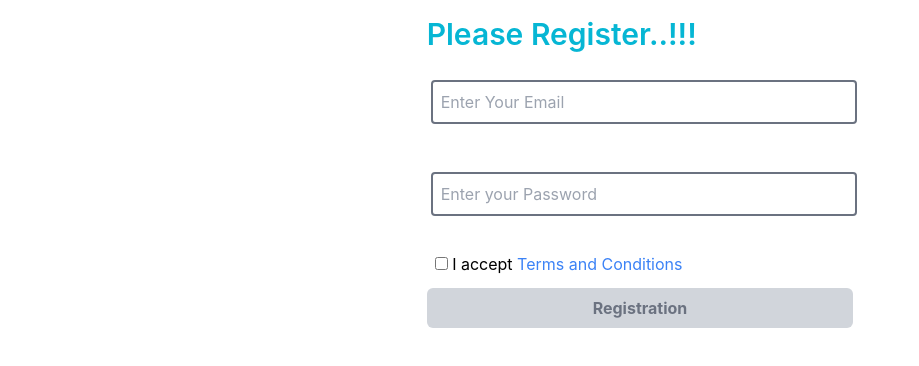
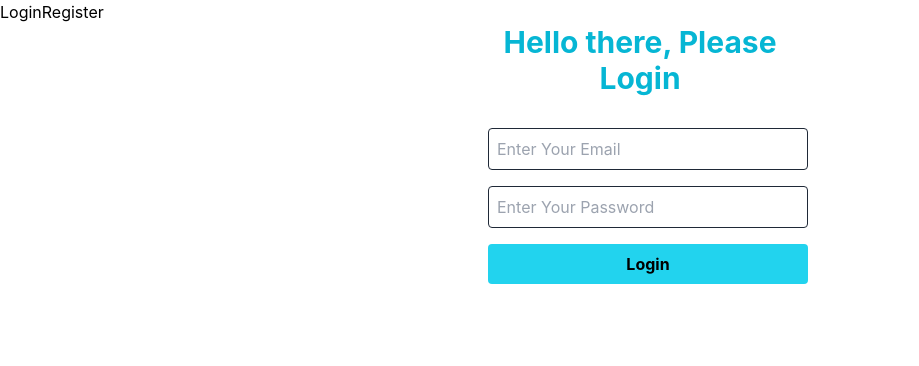
Before and after one commit to Tanvir1407/email-password-auth, a React (Create React App) app: page /login in a window 1280 px wide. Shown: the top 366 px of the page, without its empty margins (0-919 px from the left). Built offline with nearby package versions, Linux system fonts and the light colour scheme.

Commit message:
design rsgistration page

```diff
--- a/package.json
+++ b/package.json
@@ -9,6 +9,7 @@
     "firebase": "^9.16.0",
     "react": "^18.2.0",
     "react-dom": "^18.2.0",
+    "react-router-dom": "^6.8.0",
     "react-scripts": "5.0.1",
     "web-vitals": "^2.1.4"
   },
--- a/src/App.js
+++ b/src/App.js
@@ -1,12 +1,21 @@
+import { Link, Route, Routes } from "react-router-dom";
 import "./App.css";
 import Login from "./components/Login";
+import Register from "./components/Register";
 
 
 function App() {
 
   return (
     <>
-      <Login> </Login>
+      <nav>
+        <Link to="/login">Login</Link>
+        <Link to="/register">Register</Link>
+      </nav>
+      <Routes>
+        <Route path="/login" element={ <Register></Register>} />
+        <Route path="/register" element={<Login></Login> } />
+      </Routes>
     </>
   );
 }
--- a/src/components/Login.js
+++ b/src/components/Login.js
@@ -54,14 +54,12 @@ const Login = () => {
     setCheck(e.target.checked);
   };
   return (
-    <div className="mx-auto w-1/3">
+    <div className="mx-auto w-80">
       <form onSubmit={handleRegister}>
         <h1 className="text-3xl text-cyan-500 font-semibold my-4">
           Please Register..!!!
         </h1>
-        {
-          success ? <p className="text-green-400">Form Submit Successfully</p> : ""
-        }
+
         <input
           className="my-3 border-2 min-w-full border-gray-500 rounded p-2 m-1"
           type="email"
@@ -70,7 +68,7 @@ const Login = () => {
           id=""
           required
         />
-        {<p className="text-red-500"> {submitError }</p> }
+
 
         <br />
         <input
@@ -81,7 +79,7 @@ const Login = () => {
           id=""
           required
         />
-        <p className="text-red-300">{passwordError }</p>
+
         <br />
         <label className="m-2" htmlFor="check">
           <input onClick={checkboxHandle} type="checkbox" name="check" id="" />{" "}
@@ -93,14 +91,14 @@ const Login = () => {
         </label>
         {check  ? (
           <button
-            className="my-3   bg-green-400 px-12 min-w-full font-bold hover:bg-green-600 text-white duration-500 rounded-md py-2 "
+            className="my-2  bg-green-400 px-12 min-w-full font-bold hover:bg-green-600 text-white duration-500 rounded-md py-2 "
             type="submit"
           >
             Registration
           </button>
         ) : (
           <button
-            className=" my-3 text-gray-500  bg-gray-300 px-12 min-w-full font-bold duration-500 rounded-md py-2"
+            className=" my-2 text-gray-500  bg-gray-300 px-12 min-w-full font-bold duration-500 rounded-md py-2"
             type="submit"
             disabled
           >
@@ -108,6 +106,11 @@ const Login = () => {
           </button>
         )}
       </form>
+      {
+          success ? <p className="text-green-400">Form Submit Successfully</p> : ""
+      }
+      <p className="text-red-300">{passwordError}</p>
+      <p className="text-red-500"> {submitError }</p>
     </div>
   );
 };
--- /dev/null
+++ b/src/components/Register.js
@@ -0,0 +1,16 @@
+import React from 'react';
+
+const Register = () => {
+    return (
+        <div className='mx-auto w-80'>
+            <h1 className='text-center mb-6 text-3xl font-bold text-cyan-500'>Hello there, Please Login</h1>
+            <form>
+                <input className='border w-full border-gray-800 p-2 m-2 rounded' placeholder='Enter Your Email' type="email" /> <br />
+                <input className='border w-full border-gray-800 p-2 m-2 rounded' placeholder='Enter Your Password' type="password" /><br />
+                <button className='m-2 px-10 py-2 w-full font-bold rounded bg-cyan-400 hover:bg-cyan-500 duration-500' type="submit">Login</button>
+            </form>
+        </div>
+    );
+};
+
+export default Register;
```
Also changed, not shown: src/index.js (+5 -2 lines), 1 other file (tests, documents, lock files or other folders).
